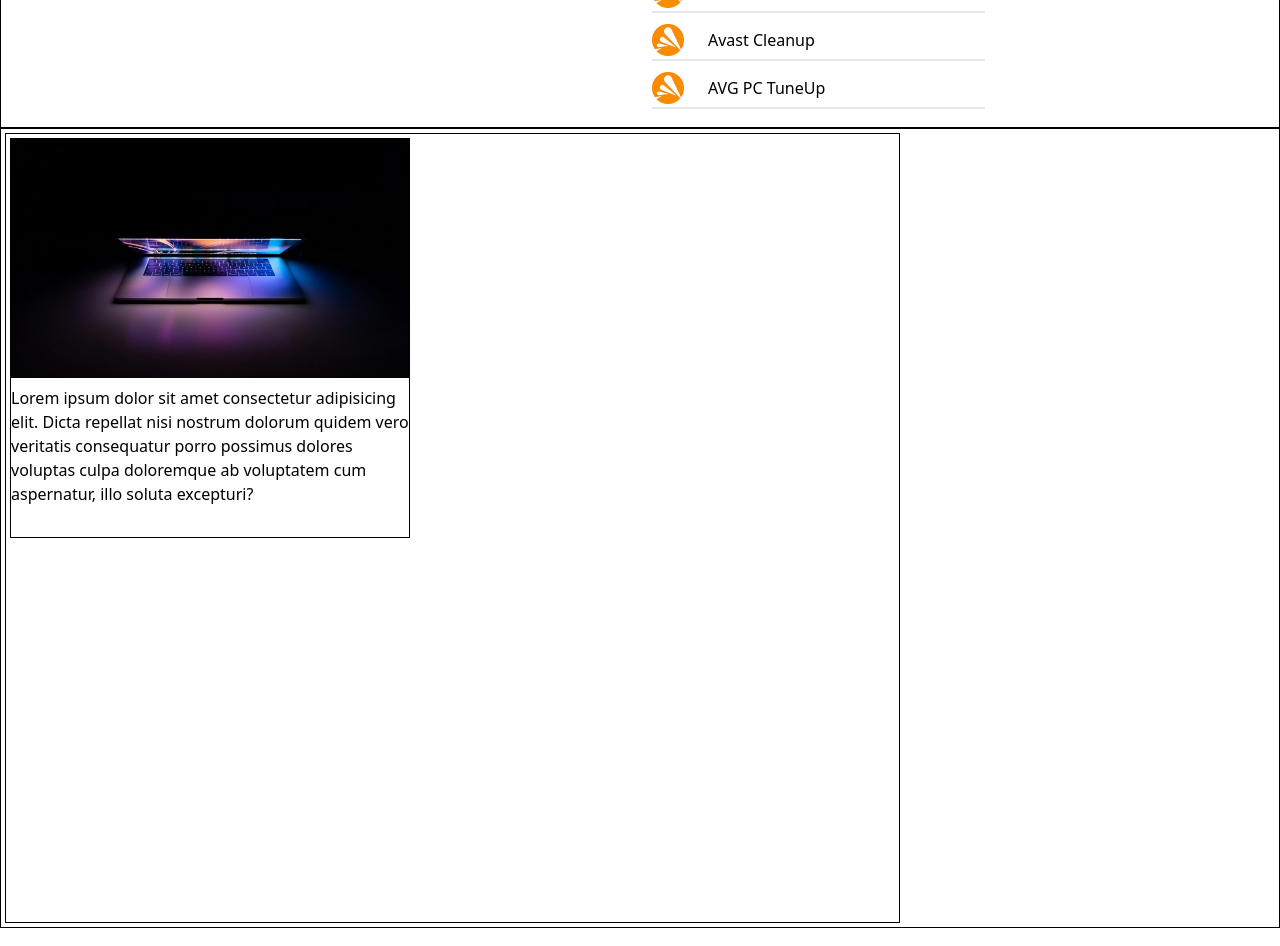
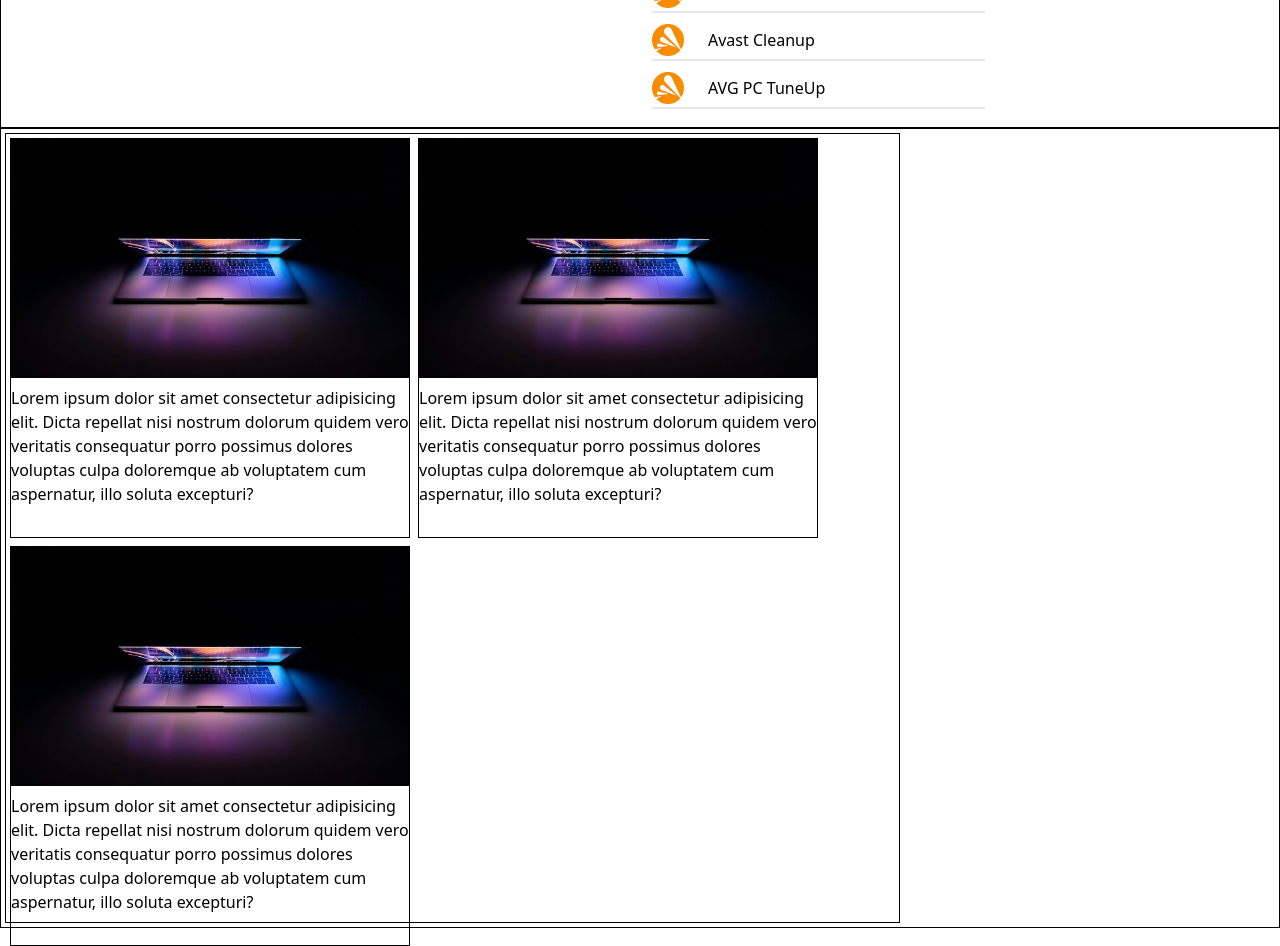
Before and after one commit to system-Barinda/Website-Cloning-FileHippo, a React (Vite) app in the folder filehippo/: page / in a window 1280 px wide. Shown: the part 1260-2206 px from the top of the page. Built offline with nearby package versions, Linux system fonts and the light colour scheme.

Commit message:
the first item of box

```diff
--- a/filehippo/src/components/softWareBanner.jsx
+++ b/filehippo/src/components/softWareBanner.jsx
@@ -4,7 +4,25 @@ function SoftWareBanner(){
     return(
         <>
         <div className="border h-200 w-full flex">
-           <div className="soft h-auto w-[70%] border m-1 flex">
+           <div className="soft h-auto w-[70%] border m-1 flex flex-wrap">
+
+                       <div className="item h-100 w-100 border flex flex-col gap-2 m-1">
+                          <img src={laptop} className='h-[60%] w-auto'/>
+                          <p className=''>
+                            Lorem ipsum dolor sit amet consectetur adipisicing elit. Dicta repellat
+                            nisi nostrum dolorum quidem vero veritatis consequatur porro possimus dolores voluptas
+                             culpa doloremque ab voluptatem cum aspernatur, illo soluta excepturi?
+                          </p>
+                       </div>
+
+                       <div className="item h-100 w-100 border flex flex-col gap-2 m-1">
+                          <img src={laptop} className='h-[60%] w-auto'/>
+                          <p className=''>
+                            Lorem ipsum dolor sit amet consectetur adipisicing elit. Dicta repellat
+                            nisi nostrum dolorum quidem vero veritatis consequatur porro possimus dolores voluptas
+                             culpa doloremque ab voluptatem cum aspernatur, illo soluta excepturi?
+                          </p>
+                       </div>
 
                        <div className="item h-100 w-100 border flex flex-col gap-2 m-1">
                           <img src={laptop} className='h-[60%] w-auto'/>
```
